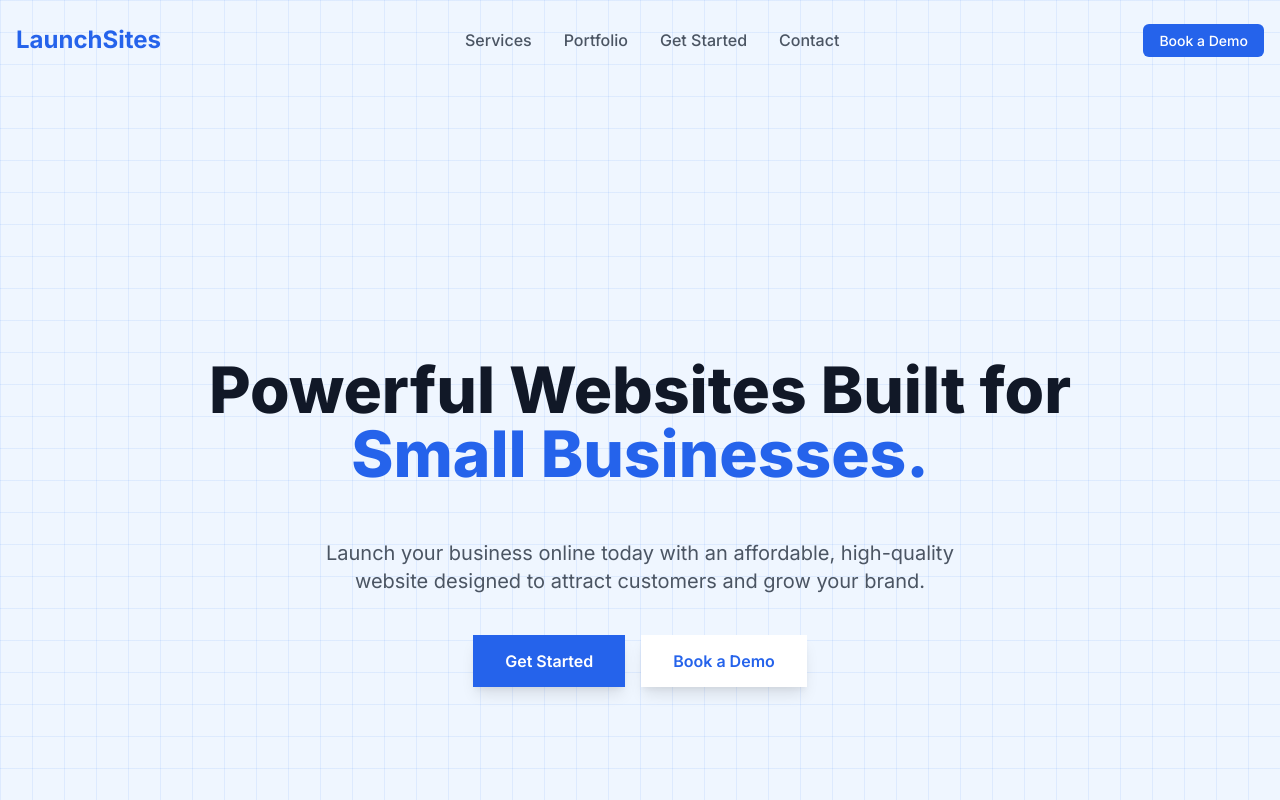
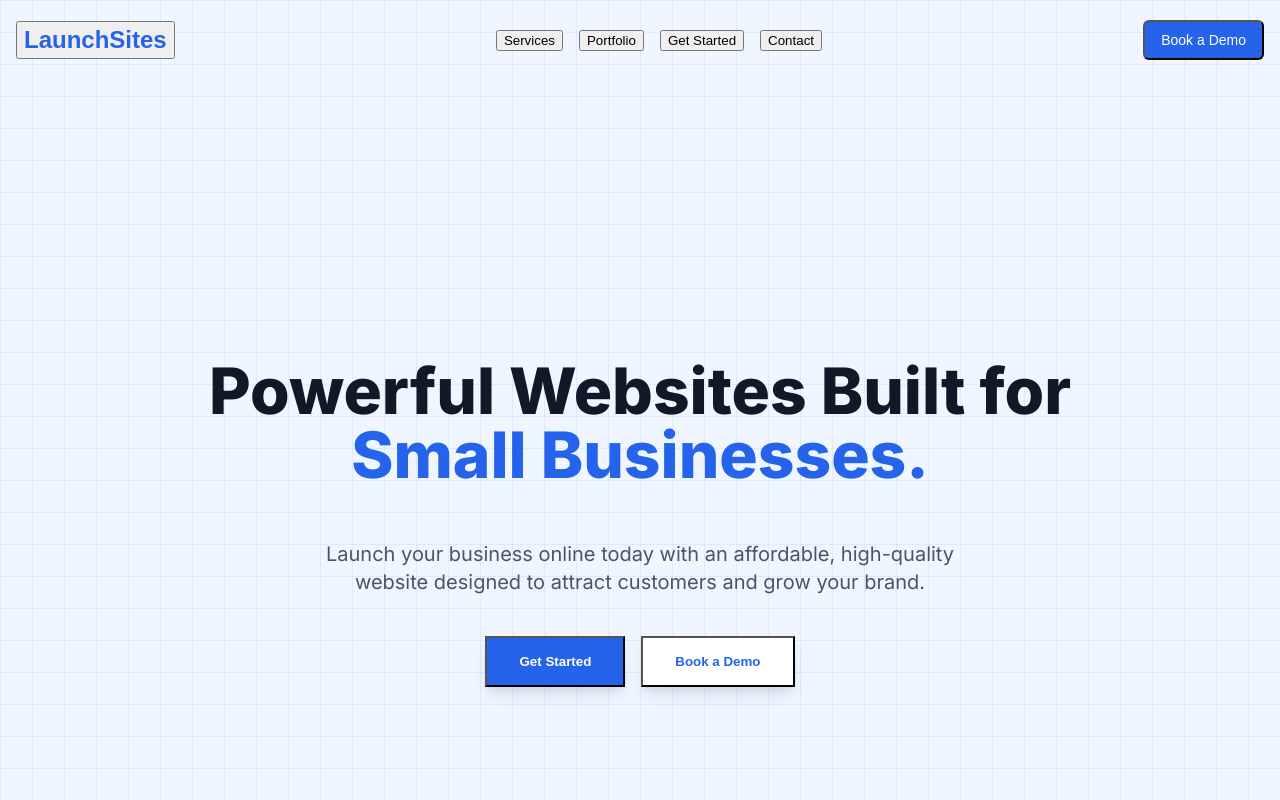
Before and after one commit to jmblanco22/LaunchSites, a React (Create React App) app: page / in a window 1280 px wide. Shown: the top 800 px of the page. Built offline with nearby package versions, Linux system fonts and the light colour scheme.

Commit message:
Fix: Resolve accessibility warnings in Header and Hero components

```diff
--- a/package.json
+++ b/package.json
@@ -1,6 +1,7 @@
 {
   "name": "no",
   "version": "0.1.0",
+  "homepage": "https://jmblanco22.github.io/LaunchSites",
   "private": true,
   "dependencies": {
     "lucide-react": "^0.525.0",
@@ -13,7 +14,9 @@
     "start": "react-scripts start",
     "build": "react-scripts build",
     "test": "react-scripts test",
-    "eject": "react-scripts eject"
+    "eject": "react-scripts eject",
+    "predeploy": "npm run build",
+    "deploy": "gh-pages -d build"
   },
   "eslintConfig": {
     "extends": [
--- a/src/components/layout/Header.jsx
+++ b/src/components/layout/Header.jsx
@@ -13,11 +13,10 @@ const Header = ({ navigateTo }) => {
     return () => window.removeEventListener('scroll', handleScroll);
   }, []);
 
-  // Updated links to use the navigateTo function
   const navLinks = [
     { name: "Services", page: "services" },
     { name: "Portfolio", page: "portfolio" },
-    { name: "Get Started", page: "get-started" }, // <-- New "Get Started" link
+    { name: "Get Started", page: "get-started" },
     { name: "Contact", page: "contact" },
   ];
 
@@ -31,21 +30,25 @@ const Header = ({ navigateTo }) => {
       <div className="max-w-7xl mx-auto px-4 sm:px-6 lg:px-8">
         <div className="flex items-center justify-between h-20">
           <div className="flex-shrink-0">
-            <a href="#" onClick={() => handleNavClick('home')} className="logo-link text-2xl font-bold text-blue-600">LaunchSites</a>
+            {/* FIX: Changed <a> to <button> for accessibility */}
+            <button onClick={() => handleNavClick('home')} className="logo-link text-2xl font-bold text-blue-600">LaunchSites</button>
           </div>
           <div className="hidden md:block">
             <nav className="ml-10 flex items-baseline space-x-4">
               {navLinks.map(link => (
-                <a key={link.name} href="#" onClick={() => handleNavClick(link.page)}>
+                // FIX: Changed <a> to <button> and added the 'nav-button' class
+                // The 'nav-button' class you added to your CSS will make it look like a link
+                <button key={link.name} className="nav-button" onClick={() => handleNavClick(link.page)}>
                   {link.name}
-                </a>
+                </button>
               ))}
             </nav>
           </div>
           <div className="hidden md:block">
-            <a href="#" onClick={() => handleNavClick('contact')} className="bg-blue-600 text-white px-4 py-2 rounded-md text-sm font-medium hover:bg-blue-700 transition-colors">
+            {/* FIX: Changed <a> to <button> for accessibility */}
+            <button onClick={() => handleNavClick('contact')} className="bg-blue-600 text-white px-4 py-2 rounded-md text-sm font-medium hover:bg-blue-700 transition-colors">
               Book a Demo
-            </a>
+            </button>
           </div>
           <div className="-mr-2 flex md:hidden">
             <button onClick={() => setIsOpen(!isOpen)} className="inline-flex items-center justify-center p-2 rounded-md text-gray-400 hover:text-white hover:bg-blue-500 focus:outline-none focus:ring-2 focus:ring-offset-2 focus:ring-offset-blue-600 focus:ring-white">
@@ -60,16 +63,18 @@ const Header = ({ navigateTo }) => {
         <div className="md:hidden bg-white">
           <div className="px-2 pt-2 pb-3 space-y-1 sm:px-3">
             {navLinks.map(link => (
-              <a key={link.name} href="#" onClick={() => handleNavClick(link.page)} className="text-gray-600 hover:bg-blue-500 hover:text-white block px-3 py-2 rounded-md text-base font-medium transition-colors">
+              // FIX: Changed <a> to <button> for the mobile menu
+              <button key={link.name} onClick={() => handleNavClick(link.page)} className="text-gray-600 hover:bg-blue-500 hover:text-white block w-full text-left px-3 py-2 rounded-md text-base font-medium transition-colors">
                 {link.name}
-              </a>
+              </button>
             ))}
           </div>
           <div className="pt-4 pb-3 border-t border-gray-200">
             <div className="flex items-center px-5">
-              <a href="#" onClick={() => handleNavClick('contact')} className="w-full text-center bg-blue-600 text-white px-4 py-2 rounded-md text-sm font-medium hover:bg-blue-700 transition-colors">
+              {/* FIX: Changed <a> to <button> for the mobile menu */}
+              <button onClick={() => handleNavClick('contact')} className="w-full text-center bg-blue-600 text-white px-4 py-2 rounded-md text-sm font-medium hover:bg-blue-700 transition-colors">
                 Book a Demo
-              </a>
+              </button>
             </div>
           </div>
         </div>
--- a/src/components/sections/HeroSection.jsx
+++ b/src/components/sections/HeroSection.jsx
@@ -14,12 +14,12 @@ const HeroSection = ({ navigateTo }) => (
       </p>
       <div className="mt-10 flex flex-col sm:flex-row justify-center gap-4">
         {/* "Get Started" now navigates to the 'get-started' page */}
-        <a href="#" onClick={() => navigateTo('get-started')} className="bg-blue-600 text-white font-semibold px-8 py-4 rounded-lg shadow-lg hover:bg-blue-700 transform hover:scale-105 transition-all duration-300">
+        <button onClick={() => navigateTo('get-started')} className="bg-blue-600 text-white font-semibold px-8 py-4 rounded-lg shadow-lg hover:bg-blue-700 transform hover:scale-105 transition-all duration-300">
           Get Started
-        </a>
-        <a href="#" onClick={() => navigateTo('contact')} className="bg-white text-blue-600 font-semibold px-8 py-4 rounded-lg shadow-lg hover:bg-gray-100 transform hover:scale-105 transition-all duration-300">
+        </button>
+        <button onClick={() => navigateTo('contact')} className="bg-white text-blue-600 font-semibold px-8 py-4 rounded-lg shadow-lg hover:bg-gray-100 transform hover:scale-105 transition-all duration-300">
           Book a Demo
-        </a>
+        </button>
       </div>
     </div>
   </Section>
```
Also changed, not shown: 1 other file (tests, documents, lock files or other folders).
